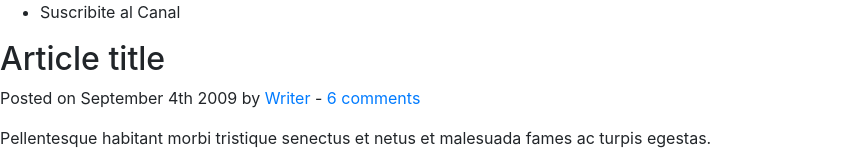
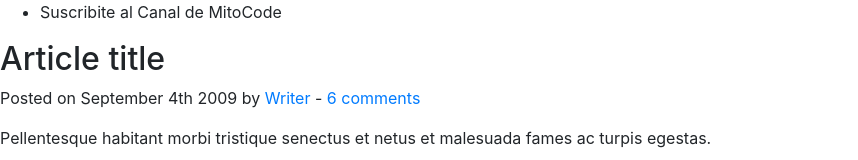
Before and after one commit to josebarrera22/demo-repo, a plain HTML site: page index.html in a window 1280 px wide. Shown: the top 160 px of the page, without its empty margins (0-858 px from the left). Drawn offline with nearby package versions, Linux system fonts and the light colour scheme.

Commit message:
Se modificó inde.html

```diff
--- a/index.html
+++ b/index.html
@@ -13,7 +13,7 @@
 	<header>
 		<nav>
 			<ul>
-				<li>Suscribite al Canal</li>
+				<li>Suscribite al Canal de MitoCode</li>
 			</ul>
 		</nav>
 	</header>
```
